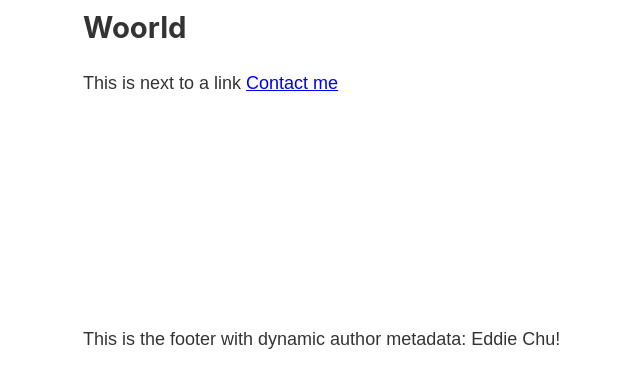
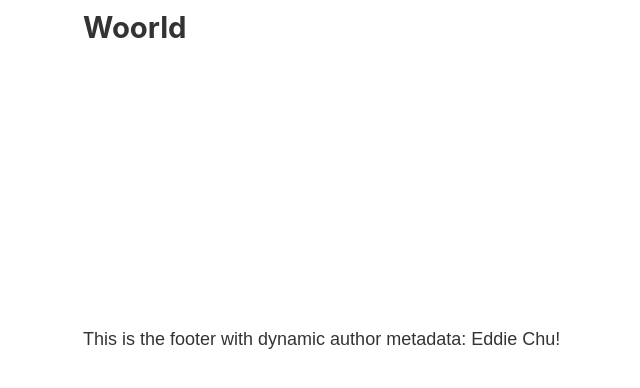
Before and after one commit to Kaleidics/gatsby-contentful-example, a Gatsby site: page / in a window 1280 px wide. Shown: the part 404-792 px from the top of the page, without its empty margins (200-840 px from the left). Built offline with nearby package versions, Linux system fonts and the light colour scheme; Gatsby itself is replaced by a stand-in of ours.

Commit message:
testing changes

```diff
--- a/src/pages/index.js
+++ b/src/pages/index.js
@@ -11,9 +11,6 @@ const IndexPage = () => {
       <Head title="Home"/>
       <h1>Hello</h1>
       <h2>Woorld</h2>
-      <p>
-        This is next to a link <Link to="/contact">Contact me</Link>
-      </p>
     </Layout>
   )
 }
```
